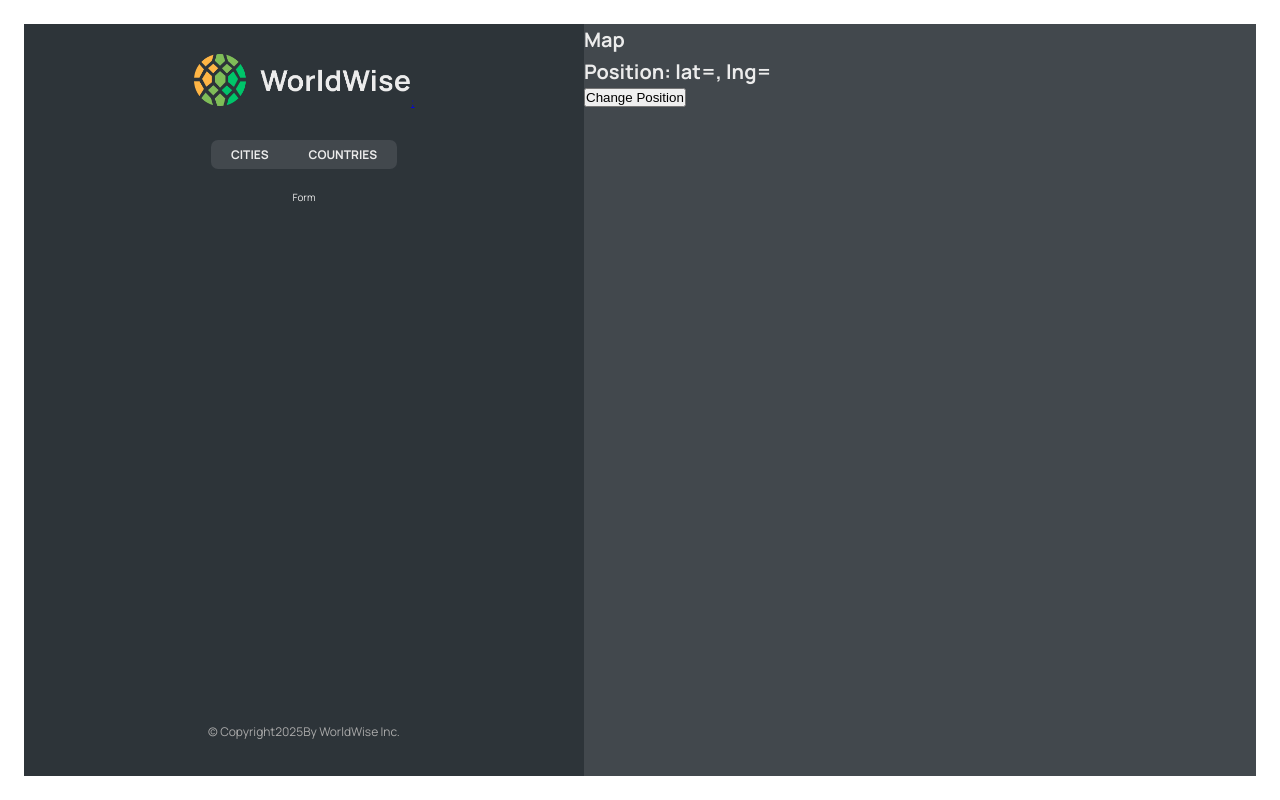
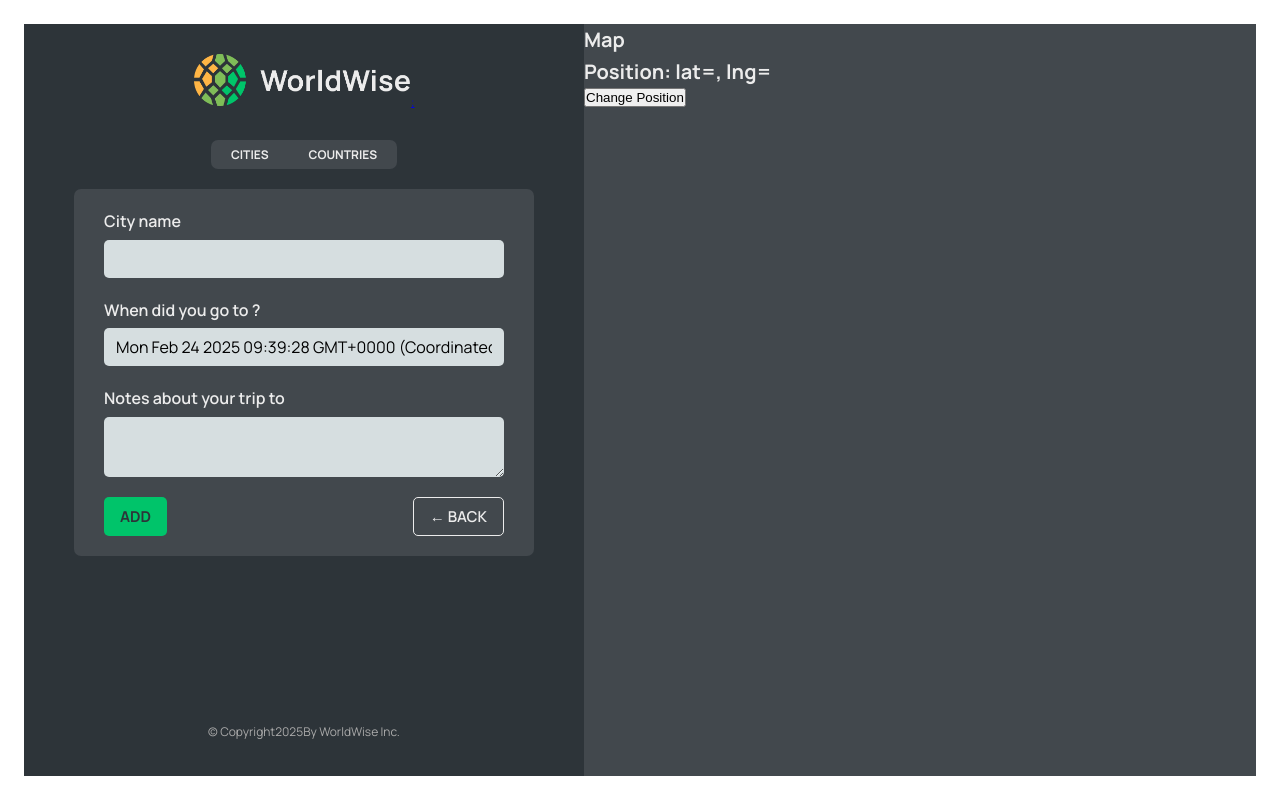
Before and after one commit to EmanueleZii/WorldWise_React_Application, a React (Vite) app: page /app/form in a window 1280 px wide. Built offline with nearby package versions, Linux system fonts and the light colour scheme; data requests are answered from the project's data file.

Commit message:
back btn Map

```diff
--- a/src/App.jsx
+++ b/src/App.jsx
@@ -1,5 +1,6 @@
 /* eslint-disable */
 import { BrowserRouter, Route, Routes } from "react-router-dom";
+import { useEffect, useState } from "react";
 import Product from "./pages/Product";
 import Homepage from "./pages/homepage";
 import Pricing from "./pages/Pricing";
@@ -8,7 +9,7 @@
 import Login from "./pages/Login";
 import CityList from "./components/CityList";
 import City from "./components/City";
-import { useEffect, useState } from "react";
+import Form from "./components/Form";
 import CountryList from "./components/CountryList";
 
 
@@ -53,7 +54,7 @@
             />
             <Route path='cities/:id' element={<City />} />
             <Route path="countries" element={<CountryList cities={cities} isLoading={isLoading} />} />
-            <Route path="form" element={<div>Form</div>} />
+            <Route path="form" element={<Form />} />
           </Route>
           <Route path="*" element={<PageNotFound />} />
         </Routes>
--- /dev/null
+++ b/src/components/Button.jsx
@@ -0,0 +1,13 @@
+/* eslint-disable */
+import styles from './Button.module.css';
+
+function Button({children, onClick, type}) {
+  return (
+    <button onClick={onClick}
+    className={`${styles.btn} ${styles[type]}`}>
+        {children}
+    </button>
+  )
+}
+
+export default Button;
--- a/src/components/CountryList.jsx
+++ b/src/components/CountryList.jsx
@@ -21,7 +21,7 @@
   return (
     <ul className={styles.countryList}>
         {countries.map((country) => (
-             <CountryItem country={country} />
+             <CountryItem country={country} key={country.country} />
          ))};
 
     </ul>
--- a/src/components/Form.jsx
+++ b/src/components/Form.jsx
@@ -1,7 +1,8 @@
 // "https://api.bigdatacloud.net/data/reverse-geocode-client?latitude=0&longitude=0"
-
+/* eslint-disable */
 import { useState } from "react";
-
+import { useNavigate } from "react-router-dom";
+import Button from "./Button";
 import styles from "./Form.module.css";
 
 export function convertToEmoji(countryCode) {
@@ -13,6 +14,9 @@
 }
 
 function Form() {
+
+  const navigate = useNavigate();
+
   const [cityName, setCityName] = useState("");
   const [country, setCountry] = useState("");
   const [date, setDate] = useState(new Date());
@@ -49,8 +53,11 @@
       </div>
 
       <div className={styles.buttons}>
-        <button>Add</button>
-        <button>&larr; Back</button>
+        <Button type="primary">Add</Button>
+        <Button type="back"
+        onClick={(e)=>{
+          e.preventDefault();
+          navigate(-1)}}>&larr; Back</Button>
       </div>
     </form>
   );
--- a/src/components/Map.jsx
+++ b/src/components/Map.jsx
@@ -1,8 +1,10 @@
 /* eslint-disable */
-import { useSearchParams } from 'react-router-dom';
+import { useNavigate, useSearchParams } from 'react-router-dom';
 import styles from './Map.module.css';
 
+
  function Map() {
+  const navigate = useNavigate()
 
   const [searchParams, setSearchParams] = useSearchParams()
 
@@ -10,12 +12,13 @@
   const lng = searchParams.get('lng');
 
   return (
-    <div className={styles.mapContainer}>
+    <div className={styles.mapContainer} onClick={()=>{
+      navigate("form") }}>
       <h1>Map</h1>
       <h1>Position: lat={lat}, lng={lng}</h1>
     <button onClick={()=>{
       setSearchParams({lat: 23, lng: 50})
-    }}> Change Position </button>
+    }}>Change Position </button>
     </div>
   )
 }
```
